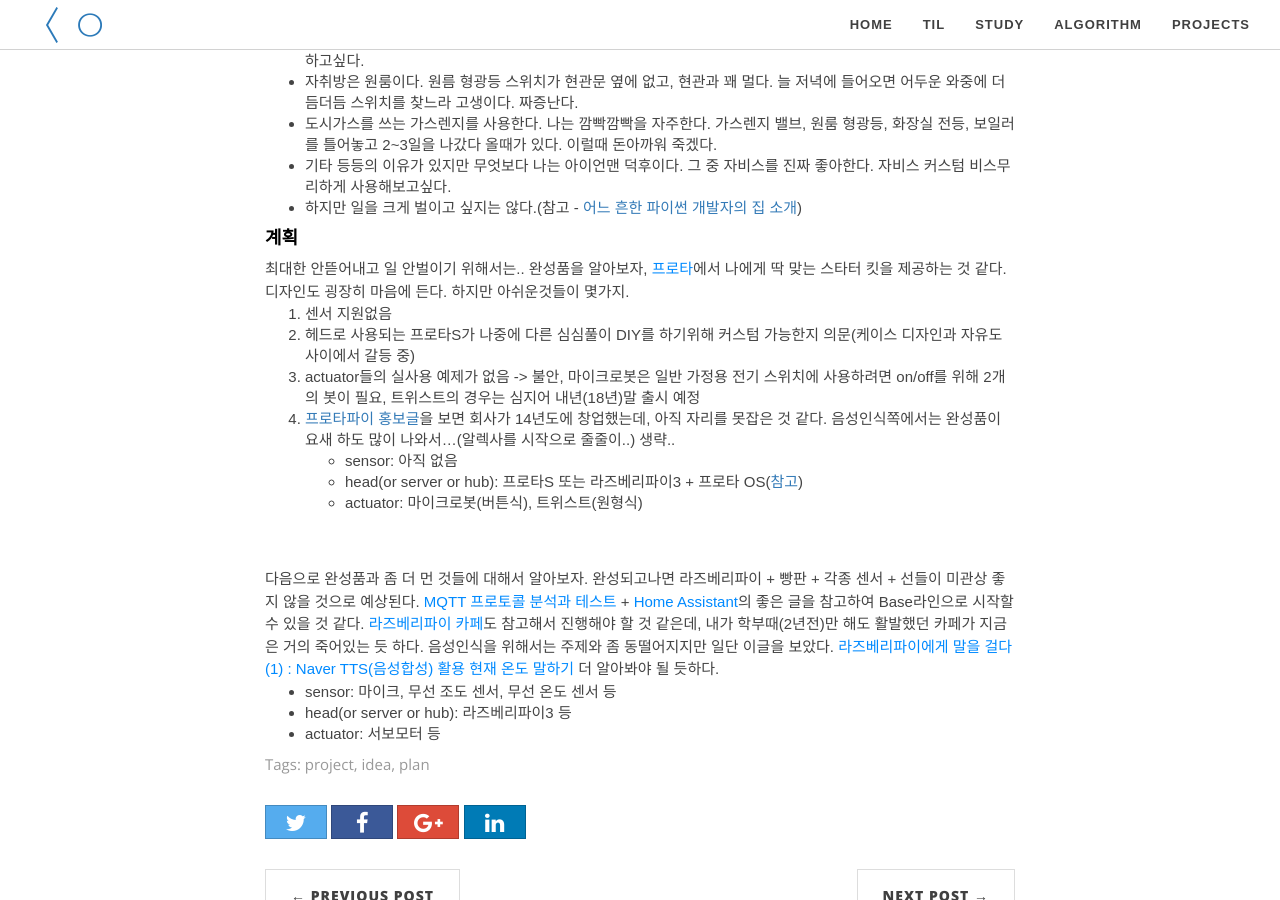
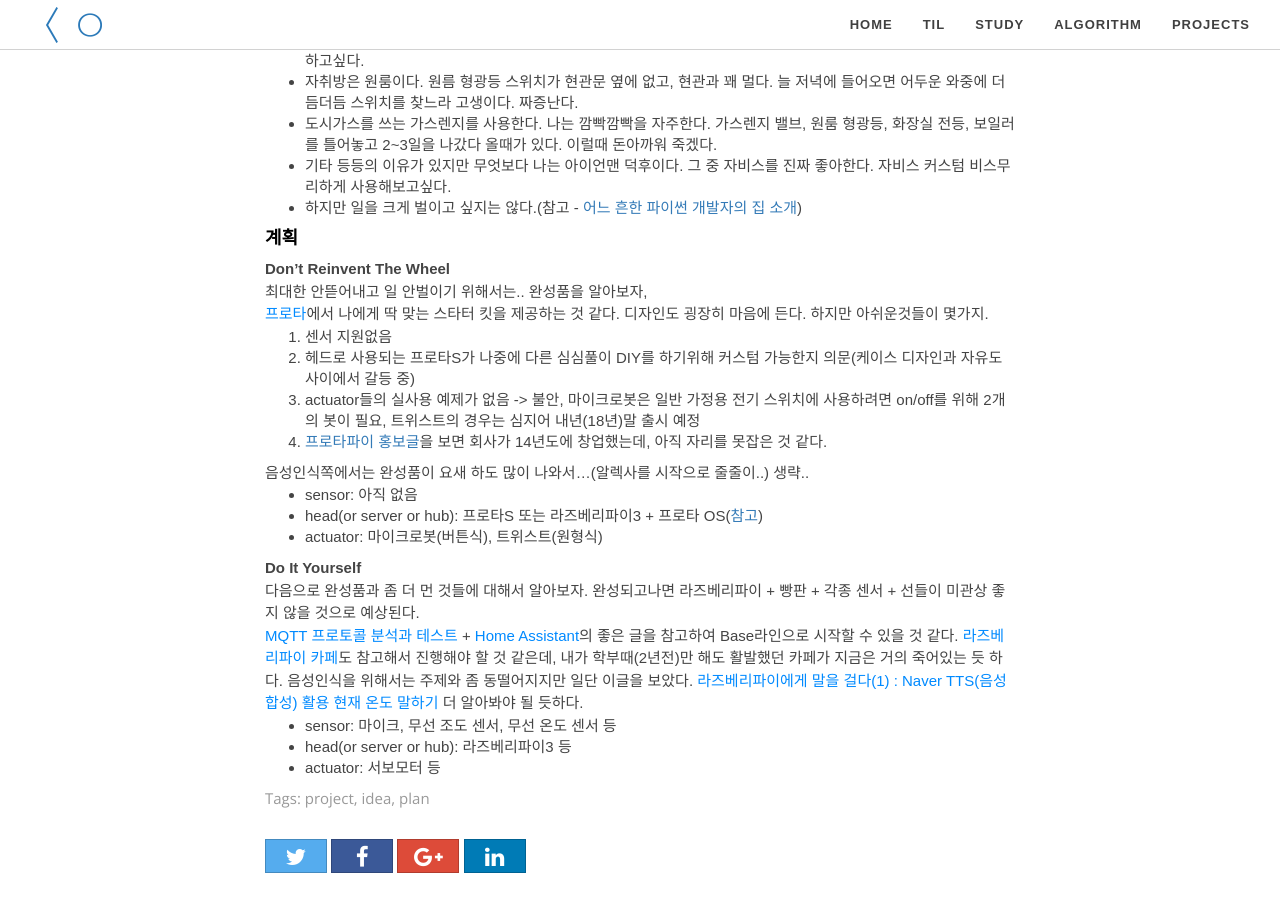
Before and after one commit to seongwoopark/seongwoopark.github.io, a Jekyll site: the page built from _posts/2017-11-02-project-smart_home.md, in a window 1280 px wide and 900 px high, scrolled down 359 px. Built offline with Jekyll 4.4.1, drawn with Linux system fonts in a browser that asks for light colours; nearby versions of some CDN libraries; comment, search, counter and statistics services are not loaded.

Commit message:
Fix tiny things

```diff
--- a/_posts/2017-11-02-project-smart_home.md
+++ b/_posts/2017-11-02-project-smart_home.md
@@ -16,13 +16,15 @@
 - 하지만 일을 크게 벌이고 싶지는 않다.(참고 - [어느 흔한 파이썬 개발자의 집 소개](https://www.pycon.kr/2016apac/program/45))
 
 <h4>계획</h4>
-최대한 안뜯어내고 일 안벌이기 위해서는.. 완성품을 알아보자,
+**Don't Reinvent The Wheel**<br/>
+최대한 안뜯어내고 일 안벌이기 위해서는.. 완성품을 알아보자,<br/>
 [프로타](https://prota.info/)에서 나에게 딱 맞는 스타터 킷을 제공하는 것 같다. 디자인도 굉장히 마음에 든다.
 하지만 아쉬운것들이 몇가지.<br/>
 1. 센서 지원없음
 2. 헤드로 사용되는 프로타S가 나중에 다른 심심풀이 DIY를 하기위해 커스텀 가능한지 의문(케이스 디자인과 자유도사이에서 갈등 중)
 3. actuator들의 실사용 예제가 없음 -> 불안, 마이크로봇은 일반 가정용 전기 스위치에 사용하려면 on/off를 위해 2개의 봇이 필요, 트위스트의 경우는 심지어 내년(18년)말 출시 예정
 4. [프로타파이 홍보글](http://cafe.naver.com/pipc/8271)을 보면 회사가 14년도에 창업했는데, 아직 자리를 못잡은 것 같다.
+
 음성인식쪽에서는 완성품이 요새 하도 많이 나와서...(알렉사를 시작으로 줄줄이..) 생략..
 - sensor:
 아직 없음
@@ -31,8 +33,8 @@
 - actuator:
 마이크로봇(버튼식), 트위스트(원형식)
 
-<br/><br/>
-다음으로 완성품과 좀 더 먼 것들에 대해서 알아보자. 완성되고나면 라즈베리파이 + 빵판 + 각종 센서 + 선들이 미관상 좋지 않을 것으로 예상된다.
+**Do It Yourself**<br/>
+다음으로 완성품과 좀 더 먼 것들에 대해서 알아보자. 완성되고나면 라즈베리파이 + 빵판 + 각종 센서 + 선들이 미관상 좋지 않을 것으로 예상된다.<br/>
 [MQTT 프로토콜 분석과 테스트](http://www.hardcopyworld.com/gnuboard5/bbs/board.php?bo_table=lecture_rpi&wr_id=60) +
 [Home Assistant](https://home-assistant.io/)의 좋은 글을 참고하여 Base라인으로 시작할 수 있을 것 같다.
 [라즈베리파이 카페](http://cafe.naver.com/pipc)도 참고해서 진행해야 할 것 같은데, 내가 학부때(2년전)만 해도 활발했던 카페가 지금은 거의 죽어있는 듯 하다.
```
Also changed, not shown: _posts/2017-11-06-6th_TIL.md (+1 -1 lines).
